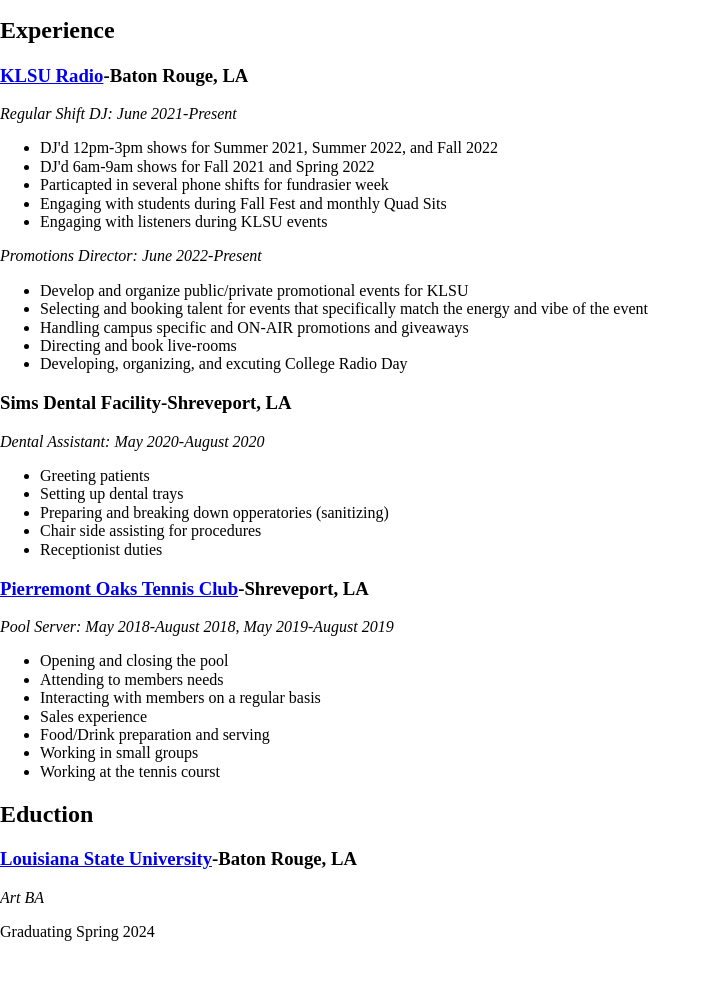
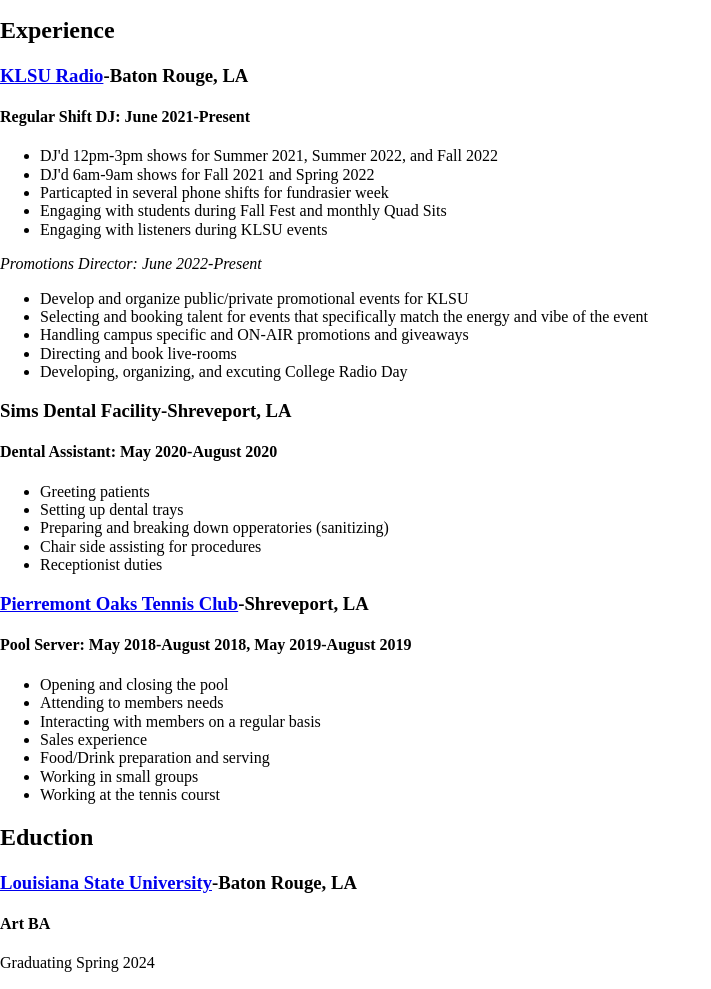
Before and after one commit to niasims/nia-resume, a plain HTML site: page index.html in a window 1280 px wide. Shown: the part 688-1677 px from the top of the page, without its empty margins (0-711 px from the left). Before the commit the page ends 1646 px from the top, so only its background shows below. Drawn offline with Linux system fonts and the light colour scheme.

Commit message:
Update index.html

```diff
--- a/index.html
+++ b/index.html
@@ -3,8 +3,8 @@
 
 <head>
   <meta charset="utf-8">
-  <title>Responsive Layouts</title>
-  <meta name="description" content="This site will serve as the hub for many sub responsive layouts">
+  <title>Nia Resume</title>
+  <meta name="2022 Nia Resume" content="This site will serve as the hub for many sub responsive layouts">
   <meta name="viewport" content="width=device-width, initial-scale=1">
 
   <meta property="og:title" content="">
@@ -44,7 +44,7 @@
     <h2>Experience</h2>
     <article>
       <h3><a href="https://www.lsureveille.com/klsu/" target="_blank">KLSU Radio</a>-Baton Rouge, LA</h3>
-      <em>Regular Shift DJ: June 2021-Present</em>
+      <h4>Regular Shift DJ: June 2021-Present</h4>
       <ul>
       <li>DJ'd 12pm-3pm shows for Summer 2021, Summer 2022, and Fall 2022</lu>
       <li>DJ'd 6am-9am shows for Fall 2021 and Spring 2022 </li>
@@ -63,7 +63,7 @@
     </article>
     <article>
       <h3>Sims Dental Facility-Shreveport, LA</h3>
-      <em>Dental Assistant: May 2020-August 2020</em>
+      <h4>Dental Assistant: May 2020-August 2020</h4>
       <ul>
       <li>Greeting patients</li>
       <li>Setting up dental trays</li>
@@ -74,7 +74,7 @@
     </article>
     <article>
       <h3><a href="https://www.eastridgecc.com" target="_blank">Pierremont Oaks Tennis Club</a>-Shreveport, LA</h3>
-      <em>Pool Server: May 2018-August 2018, May 2019-August 2019</em>
+      <h4>Pool Server: May 2018-August 2018, May 2019-August 2019</h4>
       <ul>
       <li>Opening and closing the pool</li>
       <li>Attending to members needs</li>
@@ -89,7 +89,7 @@
   <section>
     <h2>Eduction</h2>
     <h3><a href="https://www.lsu.edu" target="_blank">Louisiana State University</a>-Baton Rouge, LA</h3>
-    <em>Art BA</em>
+    <h4>Art BA</h4>
     <p>Graduating Spring 2024</p>
   </section>
 </body>
```
